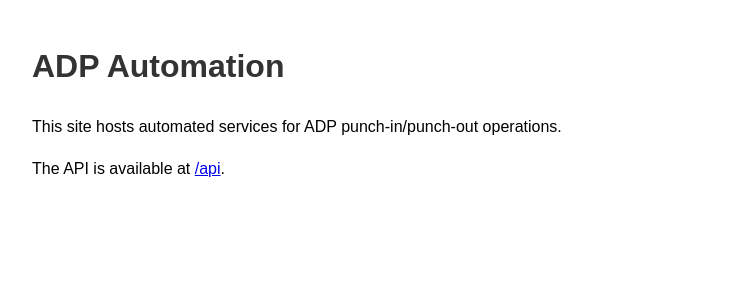
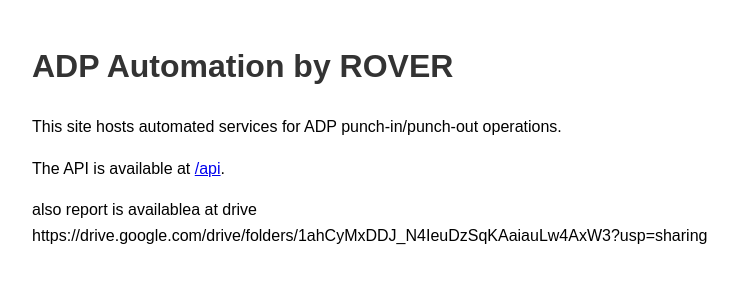
Before and after one commit to varun-devops/automatic, a website: page index.html in a window 1280 px wide. Shown: the whole page, without its empty margins (208-946 px from the left). Drawn offline with Linux system fonts and the light colour scheme.

Commit message:
Fix missing.

```diff
--- a/index.html
+++ b/index.html
@@ -18,8 +18,12 @@
     </style>
 </head>
 <body>
-    <h1>ADP Automation</h1>
+    <h1>ADP Automation by ROVER</h1>
     <p>This site hosts automated services for ADP punch-in/punch-out operations.</p>
     <p>The API is available at <a href="/api">/api</a>.</p>
+
+    <p>also report is availablea at drive
+        https://drive.google.com/drive/folders/1ahCyMxDDJ_N4IeuDzSqKAaiauLw4AxW3?usp=sharing
+    </p>
 </body>
 </html>
```
